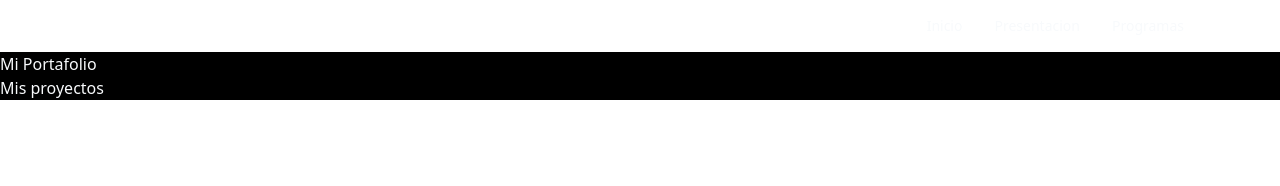
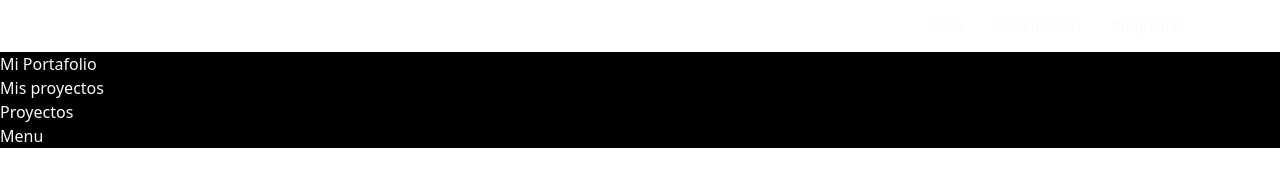
Before and after one commit to EdwardsLDMS/Galer.ia, an Astro site: page / in a window 1280 px wide. Built offline with nearby package versions, Linux system fonts and the light colour scheme; Astro itself is replaced by a stand-in of ours.

Commit message:
Update index.astro

```diff
--- a/src/pages/index.astro
+++ b/src/pages/index.astro
@@ -34,8 +34,12 @@ import Layout from '../layouts/Layout.astro';
 
 
 <div class="w-full h-full ">
-<h>
-
+<ul>
+<h2>Proyectos</h2>
+<li>
+<a>Menu</a>
+</li>
+</ul>
 </div>
 </div>
 
```
